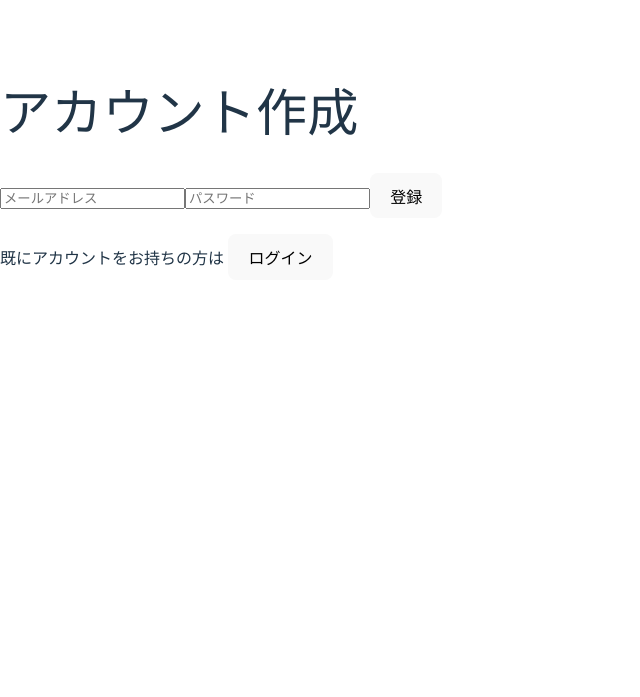
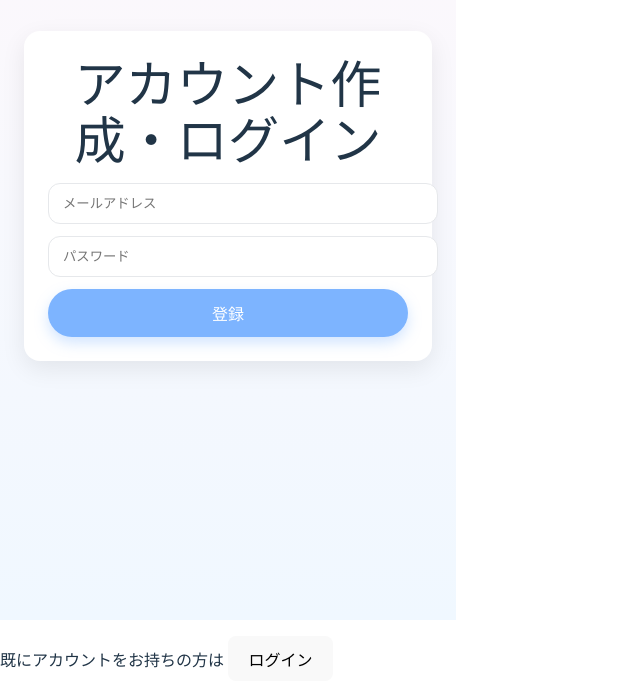
Before and after one commit to tuzuya/handwrite_app, a React (Vite) app: page / in a window 1280 px wide. Shown: the part 228-925 px from the top of the page, without its empty margins (0-640 px from the left). Before the commit the page ends 800 px from the top, so only its background shows below. Built offline with nearby package versions, Linux system fonts and the light colour scheme; no server answers; the database is empty; a web font is replaced by a local one.

Commit message:
ログイン画面の一元化

```diff
--- a/src/App2.jsx
+++ b/src/App2.jsx
@@ -40,7 +40,7 @@ const App = () => {
   //ログインまたはサインアップ成功時
   const handleAuthSuccess = () => {
     setStep('splash');
-    setTimeout(() => setStep('wholescreen'), 2000);
+    setTimeout(() => { setStep('wholescreen'); setShowMain(true); }, 2000);
   };
 
   if (step === 'login') return (
@@ -74,13 +74,6 @@ const App = () => {
     setStep('mypage');
   };
 
-  //サインアップ成功時にロゴ画面に遷移させるための関数
-  const handleSignUpSuccess = () => {
-    setStep('splash');
-    setTimeout(() => setStep('wholescreen'), 2000); // 2秒後にwholescreenへ
-  };
-  if (step === 'signup') return <SignUp onSuccess={handleSignUpSuccess} />;
-  if (step === 'splash') return <Splash />;
 
   // メイン画面の表示
   if (!showMain) {
--- a/src/Card.css
+++ b/src/Card.css
@@ -1,6 +1,6 @@
 .card-custom {
   position: relative;
-  width: 200px;s
+  width: 200px;
   height: 200px;
   margin: 16px;
   display: inline-block;
--- a/src/Login.jsx
+++ b/src/Login.jsx
@@ -1,5 +1,6 @@
 import React, { useState } from 'react';
 import { supabase } from './lib/supabase';
+import './SignUp.css';
 
 export default function Login({ onSuccess }) {
   const [email, setEmail] = useState('');
@@ -18,11 +19,12 @@ export default function Login({ onSuccess }) {
   };
 
   return (
-    <div className="flex flex-col items-center justify-center h-screen">
-      <h1 className="text-2xl mb-4">ログイン</h1>
-      <form className="flex flex-col gap-2 w-72" onSubmit={handleLogin}>
+    <div className="auth-wrapper">
+      <div className="auth-card">
+        <h1 className="auth-heading">ログイン</h1>
+        <form className="auth-form" onSubmit={handleLogin}>
         <input
-          className="border p-2 rounded"
+          className="auth-input"
           type="email"
           placeholder="メールアドレス"
           value={email}
@@ -30,18 +32,19 @@ export default function Login({ onSuccess }) {
           required
         />
         <input
-          className="border p-2 rounded"
+          className="auth-input"
           type="password"
           placeholder="パスワード"
           value={password}
           onChange={e => setPassword(e.target.value)}
           required
         />
-        <button className="bg-blue-600 text-white rounded py-2" type="submit">
+        <button className="auth-button" type="submit">
           ログイン
         </button>
-        {error && <p className="text-red-600">{error}</p>}
       </form>
+        {error && <p className="auth-error">{error}</p>}
+      </div>
     </div>
   );
 }
--- /dev/null
+++ b/src/SignUp.css
@@ -0,0 +1,119 @@
+.signup-container {
+  color: rgb(33, 53, 71);
+  background-color: rgba(0, 0, 0, 0);
+  font: 400 16px/24px system-ui, Avenir, Helvetica, Arial, sans-serif;
+}
+
+/* Shared layout for auth screens */
+.auth-wrapper {
+  min-height: 100vh;
+  display: flex;
+  align-items: center;
+  justify-content: center;
+  padding: 24px;
+  background: linear-gradient(180deg, #fff8fb 0%, #f0f8ff 100%);
+}
+
+.auth-card {
+  width: 100%;
+  max-width: 360px;
+  background: #fff;
+  border-radius: 16px;
+  box-shadow: 0 8px 24px rgba(0, 0, 0, 0.08);
+  padding: 24px;
+}
+
+/* Headings */
+.signup-title,
+.auth-heading {
+  font-size: 51.2px;
+  font-weight: 700;
+  line-height: 56px;
+  text-align: center;
+  margin: 0 0 16px;
+}
+
+/* Form */
+.auth-form {
+  display: flex;
+  flex-direction: column;
+  gap: 12px;
+}
+
+.auth-input {
+  width: 100%;
+  padding: 12px 14px;
+  border: 1px solid #e6e8eb;
+  border-radius: 12px;
+  background: #fff;
+  color: rgb(33, 53, 71);
+  transition: border-color 0.2s ease, box-shadow 0.2s ease;
+}
+
+.auth-input:focus {
+  outline: none;
+  border-color: #a5c8ff;
+  box-shadow: 0 0 0 4px rgba(122, 165, 255, 0.18);
+}
+
+.auth-button {
+  width: 100%;
+  padding: 12px 16px;
+  border: none;
+  border-radius: 999px;
+  background: #7db4ff;
+  color: #fff;
+  font-weight: 700;
+  cursor: pointer;
+  box-shadow: 0 6px 14px rgba(125, 180, 255, 0.35);
+  transition: transform 0.06s ease, box-shadow 0.2s ease, background-color 0.2s ease;
+}
+
+.auth-button:hover {
+  background: #6aa7ff;
+}
+
+.auth-button:active {
+  transform: translateY(1px);
+  box-shadow: 0 4px 10px rgba(125, 180, 255, 0.35);
+}
+
+.auth-error {
+  margin-top: 8px;
+  color: #e53e3e;
+  font-size: 14px;
+  text-align: center;
+}
+
+.auth-meta {
+  margin-top: 12px;
+  text-align: center;
+  color: #667085;
+}
+
+.auth-link {
+  background: none;
+  border: none;
+  padding: 0;
+  color: #6aa7ff;
+  font-weight: 600;
+  cursor: pointer;
+}
+
+@media (max-width: 991px) {
+  .signup-container {
+    display: flex;
+    flex-direction: column;
+    justify-content: center;
+    align-items: center;
+  }
+  .auth-card {
+    padding: 20px;
+    border-radius: 14px;
+  }
+  .signup-title,
+  .auth-heading {
+    font-size: 36px;
+    line-height: 40px;
+  }
+}
--- a/src/SignUp.jsx
+++ b/src/SignUp.jsx
@@ -1,5 +1,6 @@
 import React, { useState } from 'react';
 import { supabase } from './lib/supabase';
+import './SignUp.css';
 
 export default function SignUp({ onSuccess }) {
   const [email, setEmail] = useState('');
@@ -18,11 +19,12 @@ export default function SignUp({ onSuccess }) {
   };
 
   return (
-    <div className="flex flex-col items-center justify-center h-screen">
-      <h1 className="text-2xl mb-4">アカウント作成</h1>
-      <form className="flex flex-col gap-2 w-72" onSubmit={handleSignUp}>
+    <div className="signup-container auth-wrapper">
+      <div className="auth-card">
+        <h1 className="signup-title auth-heading">アカウント作成・ログイン</h1>
+        <form className="auth-form" onSubmit={handleSignUp}>
         <input
-          className="border p-2 rounded"
+          className="auth-input"
           type="email"
           placeholder="メールアドレス"
           value={email}
@@ -30,18 +32,19 @@ export default function SignUp({ onSuccess }) {
           required
         />
         <input
-          className="border p-2 rounded"
+          className="auth-input"
           type="password"
           placeholder="パスワード"
           value={password}
           onChange={e => setPassword(e.target.value)}
           required
         />
-        <button className="bg-blue-600 text-white rounded py-2" type="submit">
+        <button className="auth-button" type="submit">
           登録
         </button>
-        {error && <p className="text-red-600">{error}</p>}
       </form>
+        {error && <p className="auth-error">{error}</p>}
+      </div>
     </div>
   );
 }
--- a/src/Wholescreen.jsx
+++ b/src/Wholescreen.jsx
@@ -5,22 +5,62 @@ import './Wholescreen.css';
 import Header from './Header';
 import NewCard from './NewCard';
 
+const CARD_SIZE = 200;        // カード1枚の幅・高さ(px)
+
 const Wholescreen = ({ onNewCard, posts, fetchPosts }) => {
+  //画面サイズを取得
+  const areaWidth = window.innerWidth;
+  const areaHeight = window.innerHeight;
+
+  //各カードにランダムな位置を割り当て
+  const getRandomPosition = () => {
+    const maxLeft = areaWidth - CARD_SIZE;
+    const maxTop = areaHeight - CARD_SIZE;
+    return {
+      left: Math.random() * maxLeft,
+      top: Math.random() * maxTop,
+    };
+  };
+
+  // カードごとにランダム位置を生成
+  const cardPositions = posts.map(() => getRandomPosition());
 
   return (
-    <div className="wholescreen-bg">
-      <h1>ホーム画面</h1>
-      <button className="fab" onClick={onNewCard}>＋</button>
-      <button onClick={fetchPosts}>再読み込み</button>
-      {posts.map(post => (
-        <Card
+    <div
+      className="wholescreen-bg"
+      style={{
+        position: 'relative',
+        width: '100vw',
+        height: '100vh',
+        background: '#f9f9f9',
+        margin: 0,
+        overflow: 'hidden',
+      }}
+    >
+      <h1>みんなのtuduri</h1>
+      <button className="fab" onClick={onNewCard} style={{ position: 'absolute', top: 10, right: 10, zIndex: 10 }}>＋</button>
+      <button className="load-button" onClick={fetchPosts}>再読み込み</button>
+      {posts.map((post, idx) => {
+        const pos = cardPositions[idx];
+        return (
+        <div
           key={post.id}
-          description={post.description}
-          shape={post.shape || "circle"}
-          color={post.color || "#222"}
-          thickness={post.thickness || 2}
-        />
-      ))}
+          style={{
+            position: 'absolute',
+            left: pos.left,
+            top: pos.top,
+          }}
+        >
+          <Card
+            key={post.id}
+            description={post.description}
+            shape={post.shape}
+            color={post.color}
+            thickness={post.thickness}
+          />
+        </div>
+      );
+    })}
     </div>
   );
 };
```
